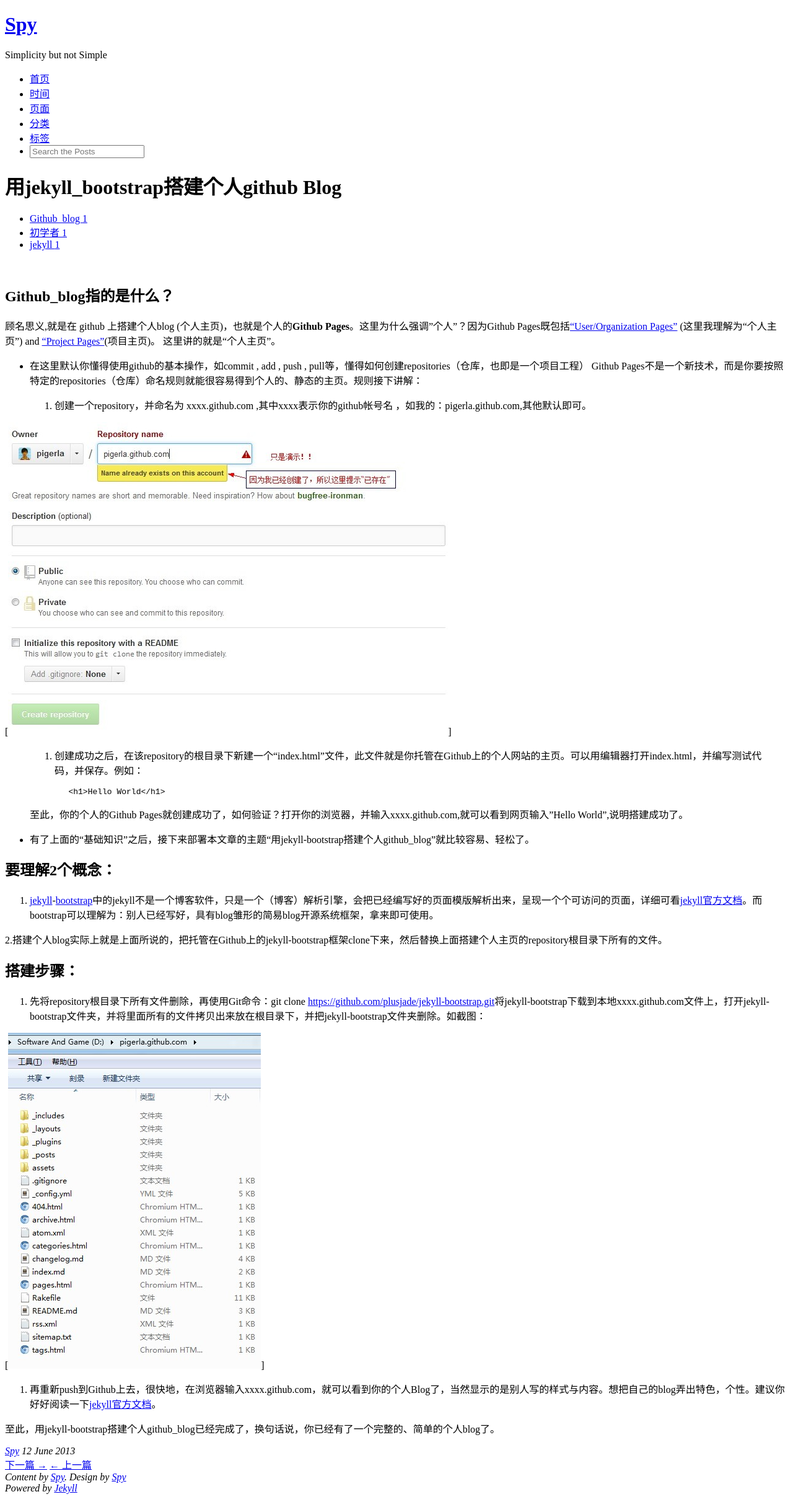
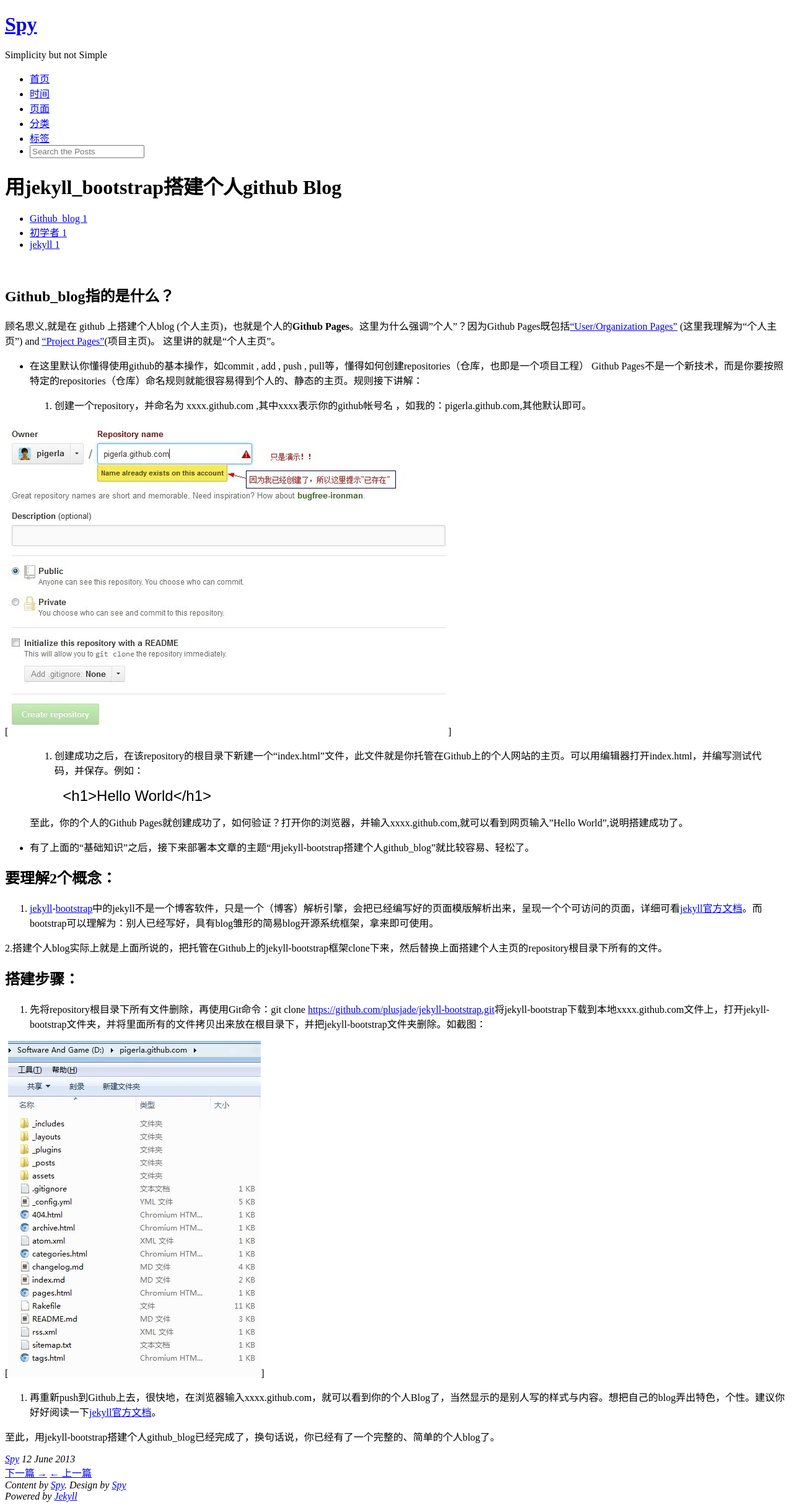
Before and after one commit to pigerla/pigerla.github.com, a Jekyll site: the page built from _posts/2013-06-12-用jekyll_bootstrap搭建个人Github-Blog.md, in a window 1280 px wide. Shown: the whole page at 62% size. Built offline with Jekyll 4.4.1, drawn with Linux system fonts in a browser that asks for light colours; comment, search, counter and statistics services are not loaded.

Commit message:
更新code的代码样式

```diff
--- a/_includes/themes/DIYtheme/default.html
+++ b/_includes/themes/DIYtheme/default.html
@@ -32,7 +32,7 @@
    <link rel="stylesheet" href="http://pigerla.com/assets/css/jquery-ui.css" type="text/css" />
    <!--使得适应-->
    <style type="text/css">
-      .ui-menu-item{list-style-type: none;}.ui-menu-item a, #search {color: #21759b;}.ui-menu-item a:hover{color: #2b9b0c;cursor:pointer;}#search:focus {border-color: #66afe9;outline: 0;-webkit-box-shadow: inset 0 1px 1px rgba(0, 0, 0, 0.075), 0 0 8px rgba(102, 175, 233, 0.6);box-shadow: inset 0 1px 1px rgba(0, 0, 0, 0.075), 0 0 8px rgba(102, 175, 233, 0.6);}.ui-corner-all{-moz-border-radius: 0;-webkit-border-radius: 0;Unknown property name.-khtml-border-radius: 0;border-radius: 0;}
+      .ui-menu-item{list-style-type: none;}.ui-menu-item a, #search {color: #21759b;}.ui-menu-item a:hover{color: #2b9b0c;cursor:pointer;}#search:focus {border-color: #66afe9;outline: 0;-webkit-box-shadow: inset 0 1px 1px rgba(0, 0, 0, 0.075), 0 0 8px rgba(102, 175, 233, 0.6);box-shadow: inset 0 1px 1px rgba(0, 0, 0, 0.075), 0 0 8px rgba(102, 175, 233, 0.6);}.ui-corner-all{-moz-border-radius: 0;-webkit-border-radius: 0;Unknown property name.-khtml-border-radius: 0;border-radius: 0;}code{word-wrap: break-word;font-size: 1.5em;font-family: arial,"微软雅黑";}
    </style>
 
 </head>
```
